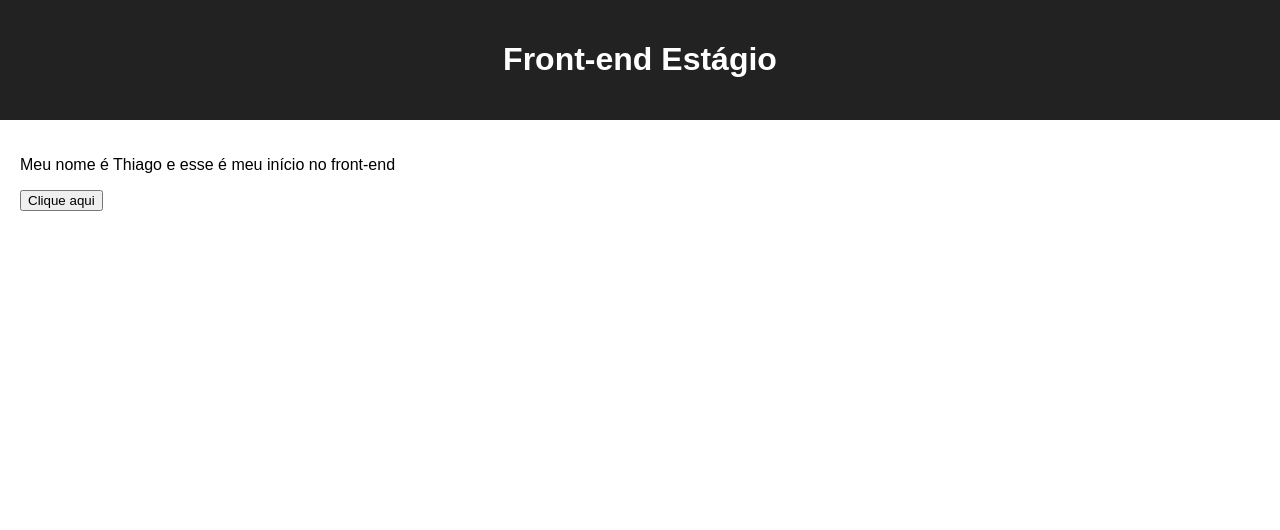
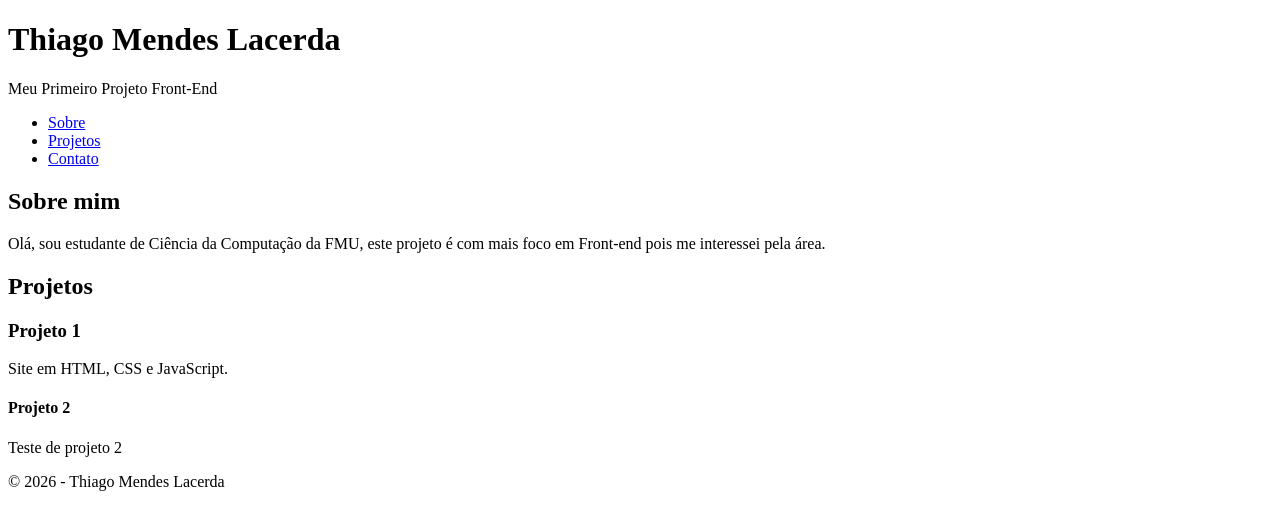
Before and after one commit to Nidoking-18/frontend-estagio, a plain HTML site: page index.html in a window 1280 px wide. Drawn offline with Linux system fonts and the light colour scheme.

Commit message:
Estrutura HTML semântica

```diff
--- a/index.html
+++ b/index.html
@@ -1,22 +1,48 @@
 <!DOCTYPE html>
-<html lang="pt-BR">
+<html lang="pt-br">
 <head>
   <meta charset="UTF-8">
-  <title>Meu primeiro front-end</title>
-  <link rel="stylesheet" href="css/style.css">
-
+  <meta name="viewport" content="width=device-width, initial-scale=1.0">
+  <title>Meu Primeiro Projeto Front-End</title>
 </head>
 <body>
 
-  <header>
-    <h1>Front-end Estágio</h1>
-  </header>
+<header>
+<h1>Thiago Mendes Lacerda</h1>
+<p>Meu Primeiro Projeto Front-End</p>
+</header>
 
-  <main>
-    <p>Meu nome é Thiago e esse é meu início no front-end</p>
-    <button>Clique aqui</button>
-  </main>
+<nav>
+  <ul>
+       <li><a href="#">Sobre</a></li>
+       <li><a href="#">Projetos</a></li>
+       <li><a href="#">Contato</a></li>
+  </ul>
+</nav>
 
-  <script src="js/script.js"></script>
+<main>
+  <section>
+    <h2>Sobre mim</h2>
+    <p>Olá, sou estudante de Ciência da Computação da FMU, este projeto é com mais foco em Front-end pois me interessei pela área.</p>
+  </section>
+
+  <section>
+    <h2>Projetos</h2>
+    <article>
+      <h3>Projeto 1</h3>
+      <p>Site em HTML, CSS e JavaScript.</p>
+    </article>
+    <article>
+      <h4>Projeto 2</h4>
+      <p>Teste de projeto 2</p>
+    </article>
+  </section>
+</main>
+
+<footer>
+  <p>© 2026 - Thiago Mendes Lacerda</p>
+</footer>
+
+
 </body>
 </html>
```
